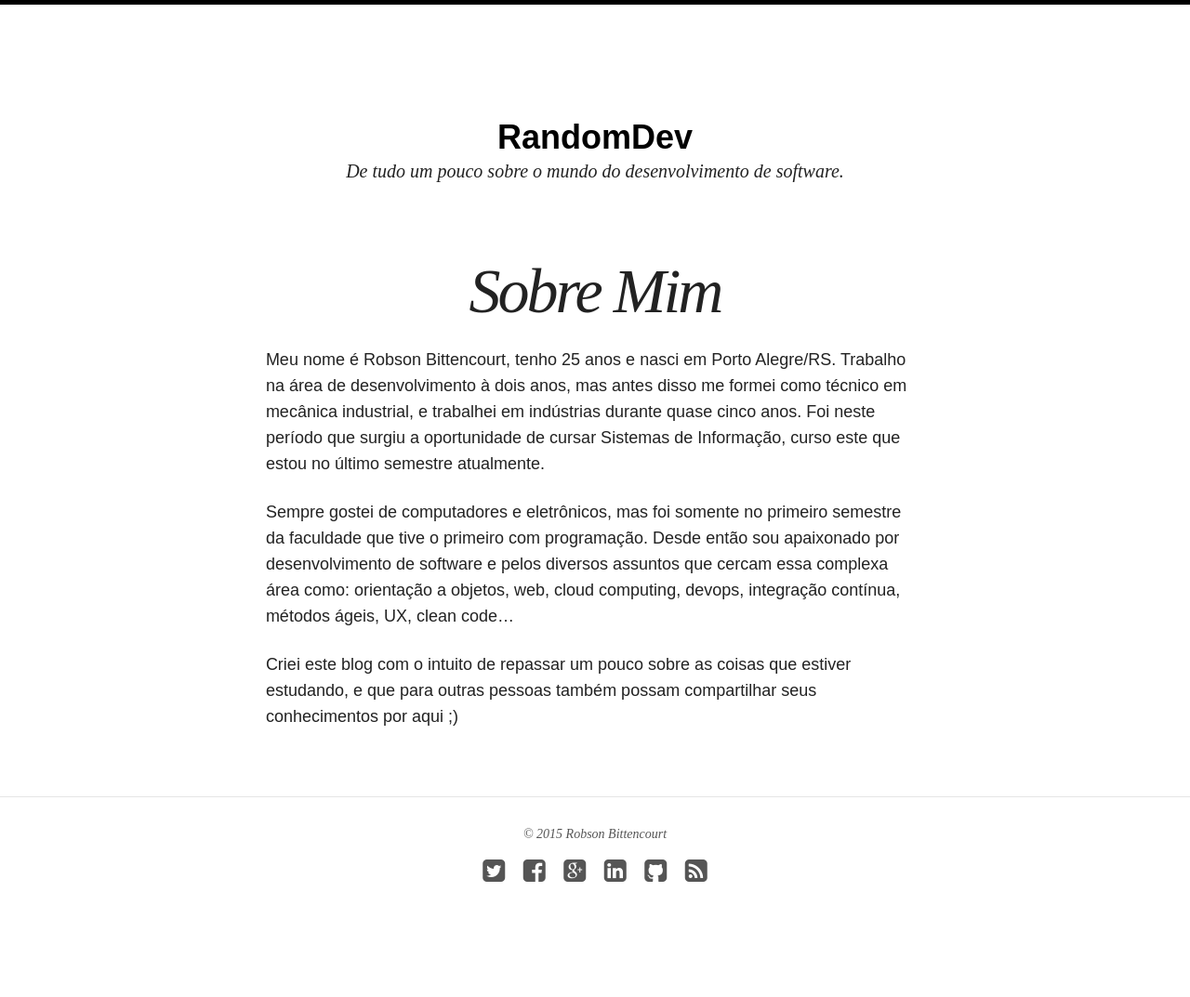
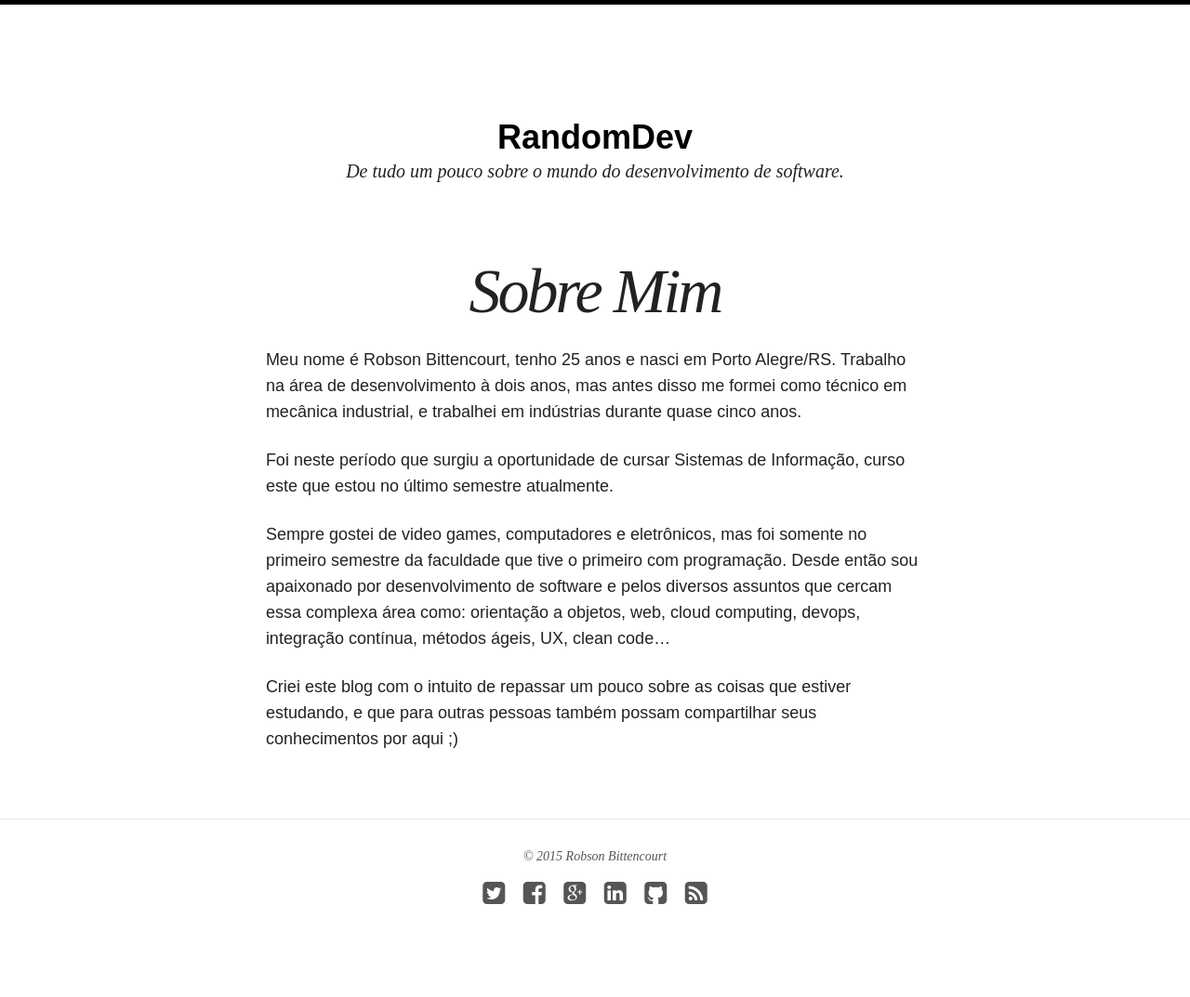
Before and after one commit to robsonbittencourt/rbittencourt.com, a Jekyll site: the page built from about/index.md, in a window 1280 px wide. Shown: the whole page at 93% size. Built offline with Jekyll 4.4.1, drawn with Linux system fonts in a browser that asks for light colours; nearby versions of some CDN libraries; comment, search, counter and statistics services are not loaded; before the commit the page ends 1049 px from its top, so only the background shows below that.

Commit message:
Adicionando página sobre como contribuir

```diff
--- a/_data/navigation.yml
+++ b/_data/navigation.yml
@@ -8,3 +8,6 @@
 
 - title: Posts
   url: /posts/
+
+- title: Contribuir
+  url: /contribuir/
--- a/about/index.md
+++ b/about/index.md
@@ -5,8 +5,10 @@
 modified: 2014-08-08T19:44:38.564948-04:00
 ---
 
-Meu nome é Robson Bittencourt, tenho 25 anos e nasci em Porto Alegre/RS. Trabalho na área de desenvolvimento à dois anos, mas antes disso me formei como técnico em mecânica industrial, e trabalhei em indústrias durante quase cinco anos. Foi neste período que surgiu a oportunidade de cursar Sistemas de Informação, curso este que estou no último semestre atualmente.
+Meu nome é Robson Bittencourt, tenho 25 anos e nasci em Porto Alegre/RS. Trabalho na área de desenvolvimento à dois anos, mas antes disso me formei como técnico em mecânica industrial, e trabalhei em indústrias durante quase cinco anos.
 
-Sempre gostei de computadores e eletrônicos, mas foi somente no primeiro semestre da faculdade que tive o primeiro com programação. Desde então sou apaixonado por desenvolvimento de software e pelos diversos assuntos que cercam essa complexa área como: orientação a objetos, web, cloud computing, devops, integração contínua, métodos ágeis, UX, clean code...
+Foi neste período que surgiu a oportunidade de cursar Sistemas de Informação, curso este que estou no último semestre atualmente.
+
+Sempre gostei de video games, computadores e eletrônicos, mas foi somente no primeiro semestre da faculdade que tive o primeiro com programação. Desde então sou apaixonado por desenvolvimento de software e pelos diversos assuntos que cercam essa complexa área como: orientação a objetos, web, cloud computing, devops, integração contínua, métodos ágeis, UX, clean code...
 
 Criei este blog com o intuito de repassar um pouco sobre as coisas que estiver estudando, e que para outras pessoas também possam compartilhar seus conhecimentos por aqui ;)
```
Also changed, not shown: _posts/2014-08-08-hello-world.md (deleted, +0 -19 lines), contribuir/index.md (added, +62 -0 lines), _data/authors.yml (line endings or trailing spaces).
